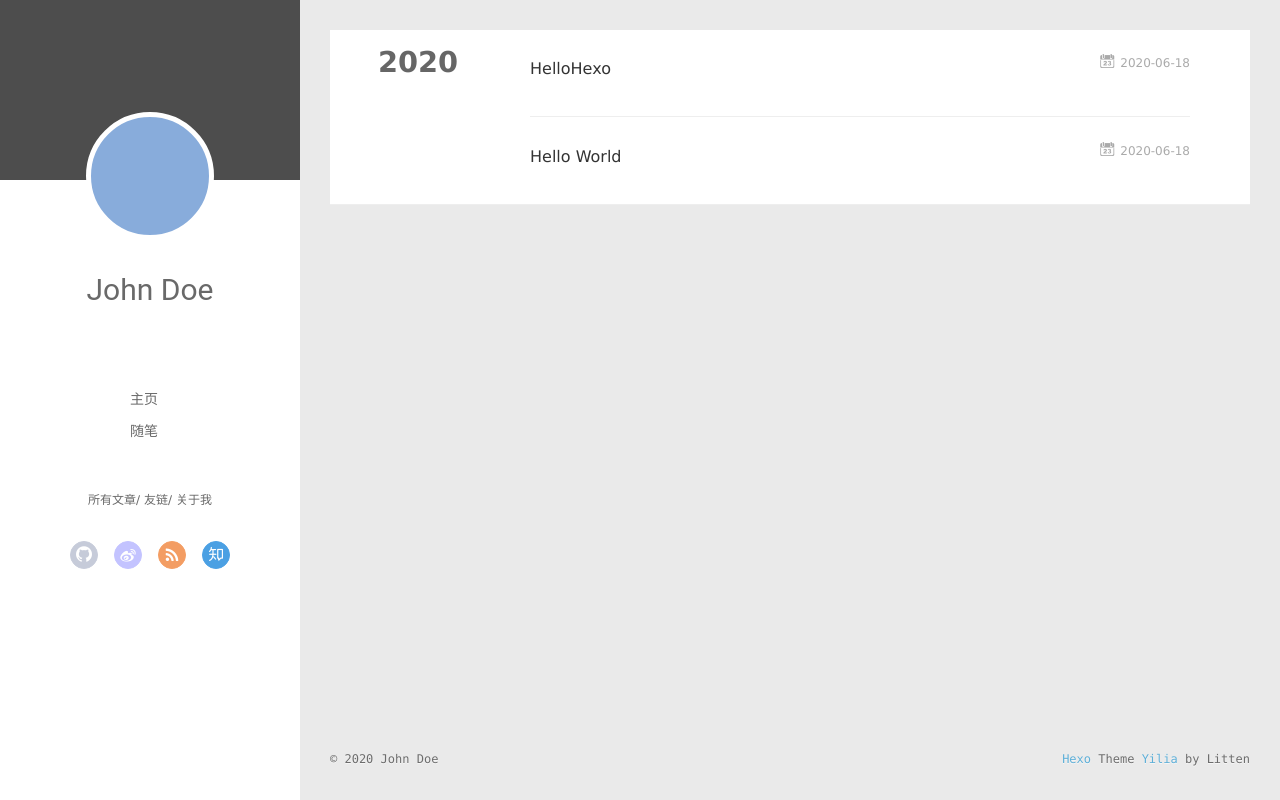
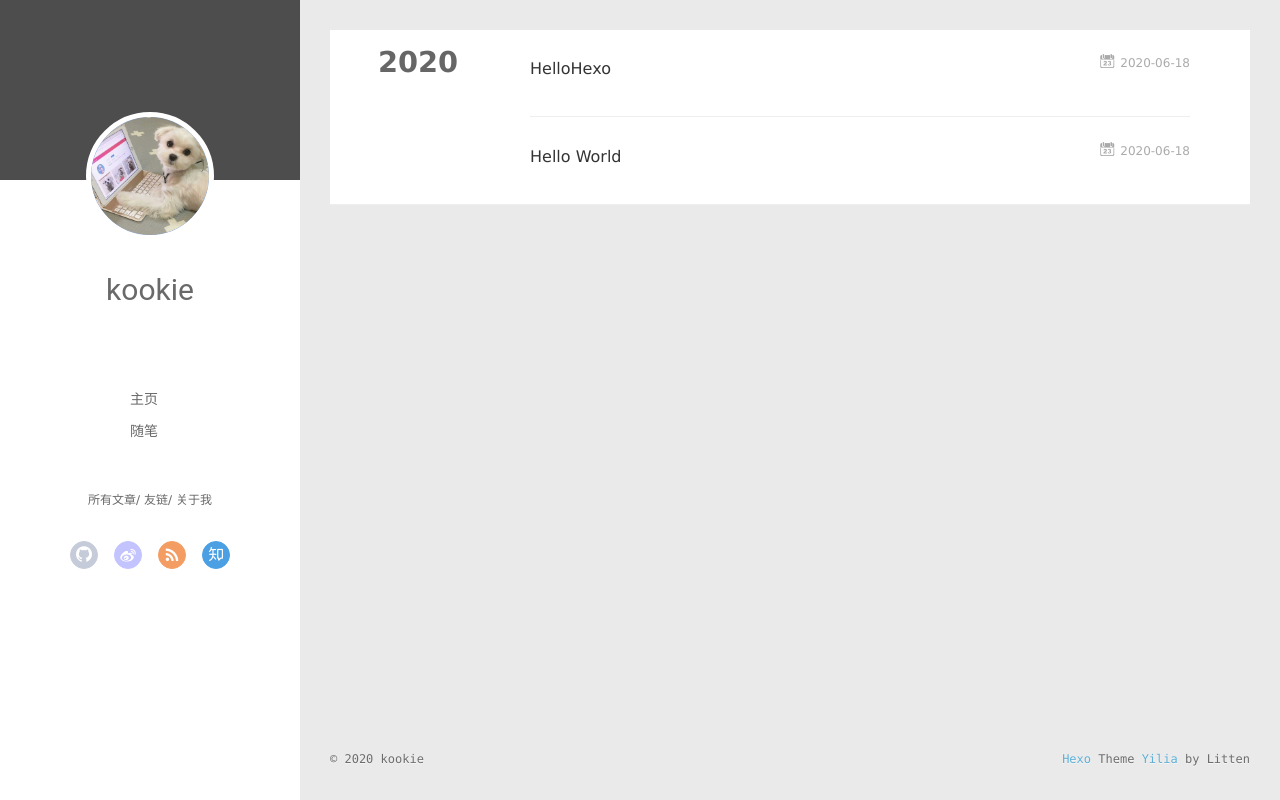
Before and after one commit to Kookier14/kookie.github.io, a plain HTML site: page archives/2020/06/index.html in a window 1280 px wide. Drawn offline with Linux system fonts and the light colour scheme; no server answers.

Commit message:
Site updated: 2020-06-19 10:04:49

```diff
--- a/archives/2020/06/index.html
+++ b/archives/2020/06/index.html
@@ -6,17 +6,17 @@
   <meta name="renderer" content="webkit">
   <meta http-equiv="X-UA-Compatible" content="IE=edge" >
   <link rel="dns-prefetch" href="http://yoursite.com">
-  <title>Archives: 2020/6 | Hexo</title>
+  <title>Archives: 2020/6 | kookie</title>
   <meta name="viewport" content="width=device-width, initial-scale=1, maximum-scale=1">
   <meta property="og:type" content="website">
-<meta property="og:title" content="Hexo">
+<meta property="og:title" content="kookie">
 <meta property="og:url" content="http://yoursite.com/archives/2020/06/index.html">
-<meta property="og:site_name" content="Hexo">
+<meta property="og:site_name" content="kookie">
 <meta property="og:locale" content="en_US">
-<meta property="article:author" content="John Doe">
+<meta property="article:author" content="kookie">
 <meta name="twitter:card" content="summary">
 
-    <link rel="alternative" href="/atom.xml" title="Hexo" type="application/atom+xml">
+    <link rel="alternative" href="/atom.xml" title="kookie" type="application/atom+xml">
 
 
     <link rel="icon" href="/favicon.png">
@@ -25,7 +25,7 @@
   <style type="text/css">
 
     #container.show {
-      background: linear-gradient(200deg,#a0cfe4,#e8c37e);
+      background: linear-gradient(200deg,#ccc,#000);
     }
   </style>
 
@@ -43,10 +43,10 @@
 <div class="intrude-less">
 	<header id="header" class="inner">
 		<a href="/" class="profilepic">
-			<img src="" class="js-avatar">
+			<img src="/assets/head.jpg" class="js-avatar">
 		</a>
 		<hgroup>
-		  <h1 class="header-author"><a href="/">John Doe</a></h1>
+		  <h1 class="header-author"><a href="/">kookie</a></h1>
 		</hgroup>
 
 
@@ -101,10 +101,10 @@
 	<div class="intrude-less">
 		<header id="header" class="inner">
 			<div class="profilepic">
-				<img src="" class="js-avatar">
+				<img src="/assets/head.jpg" class="js-avatar">
 			</div>
 			<hgroup>
-			  <h1 class="header-author js-header-author">John Doe</h1>
+			  <h1 class="header-author js-header-author">kookie</h1>
 			</hgroup>
 
 
@@ -229,7 +229,7 @@
   <div class="outer">
     <div id="footer-info">
     	<div class="footer-left">
-    		&copy; 2020 John Doe
+    		&copy; 2020 kookie
     	</div>
       	<div class="footer-right">
       		<a href="http://hexo.io/" target="_blank">Hexo</a>  Theme <a href="https://github.com/litten/hexo-theme-yilia" target="_blank">Yilia</a> by Litten
```
Also changed, not shown: 2020/06/18/HelloHexo/index.html (+10 -10 lines), 2020/06/18/hello-world/index.html (+10 -10 lines), archives/2020/index.html (+11 -11 lines), archives/index.html (+11 -11 lines), index.html (+11 -11 lines), assets/head.JPG (added).
